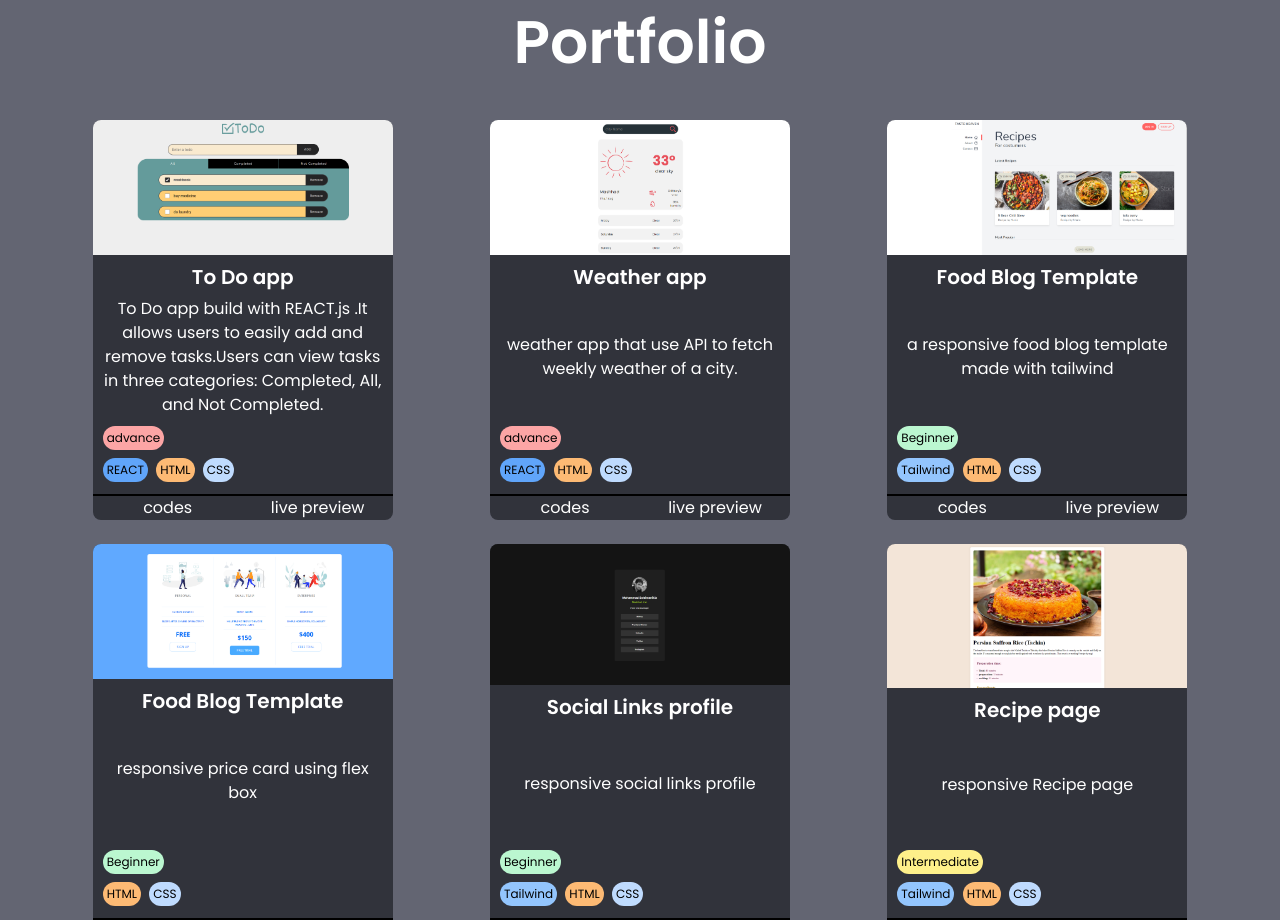
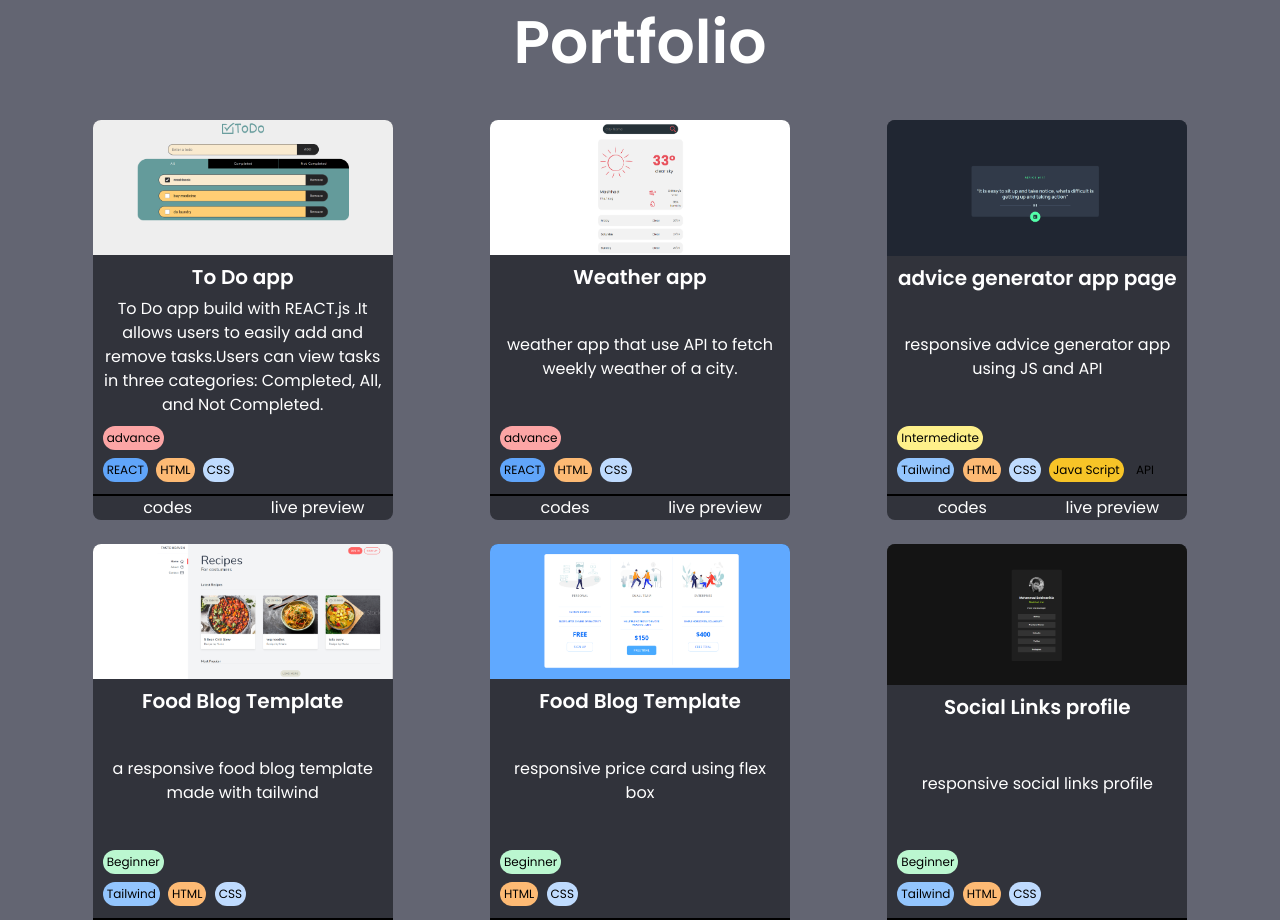
Before and after one commit to MohammadSoleimanikia/portfolio, a website: page docs/index.html in a window 1280 px wide. Shown: the part 5220-6140 px from the top of the page. Drawn offline with Linux system fonts and the light colour scheme.

Commit message:
add advice generator

```diff
--- a/docs/index.html
+++ b/docs/index.html
@@ -375,6 +375,41 @@
               >
             </div>
           </div>
+          <!-- advice generator  -->
+          <div class="projectCard">
+            <img
+              class="cardImage"
+              src="./img/projects/advice-generator.png"
+              alt="advice generator app picture"
+            />
+            <div class="cardContent">
+              <h2 class="cardTitle">advice generator app page</h2>
+              <p class="cardDescription">responsive advice generator app using JS and API</p>
+              <div>
+                <p class="badge intermediate">Intermediate</p>
+                <br />
+                <p class="badge tailwind">Tailwind</p>
+                <p class="badge html">HTML</p>
+                <p class="badge css">CSS</p>
+                <p class="badge JS">Java Script</p>
+                <p class="badge API">API</p>
+              </div>
+            </div>
+            <div class="buttonContainer">
+              <a
+                class="cardButton border-r-0 rounded-bl-lg"
+                target="_blank"
+                href="https://github.com/MohammadSoleimanikia/advice-generator-app"
+                >codes</a
+              >
+              <a
+                class="cardButton border-r-0 rounded-br-lg"
+                target="_blank"
+                href="https://mohammadsoleimanikia.github.io/advice-generator-app/"
+                >live preview</a
+              >
+            </div>
+          </div>
           <!-- food blog -->
           <div class="projectCard">
             <img
--- a/src/input.css
+++ b/src/input.css
@@ -100,6 +100,9 @@
 .JS{
   @apply bg-[#F7C427];
 }
+.API{
+  @apply bg-[#08C18A];
+}
 .buttonContainer{
   @apply w-full flex justify-between border-t-2 border-black;
 }
```
Also changed, not shown: docs/img/projects/advice-generator.png (added).
